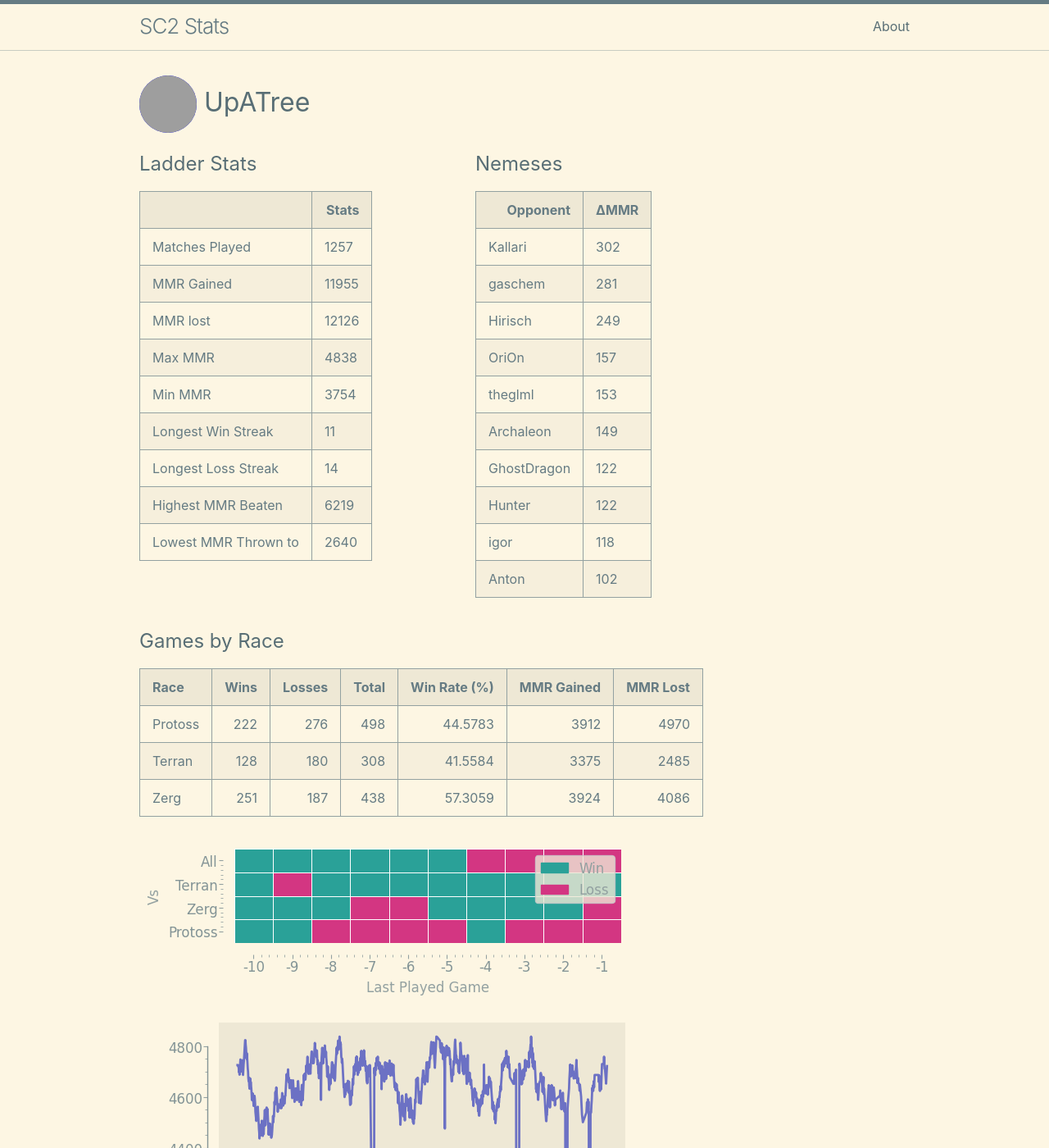
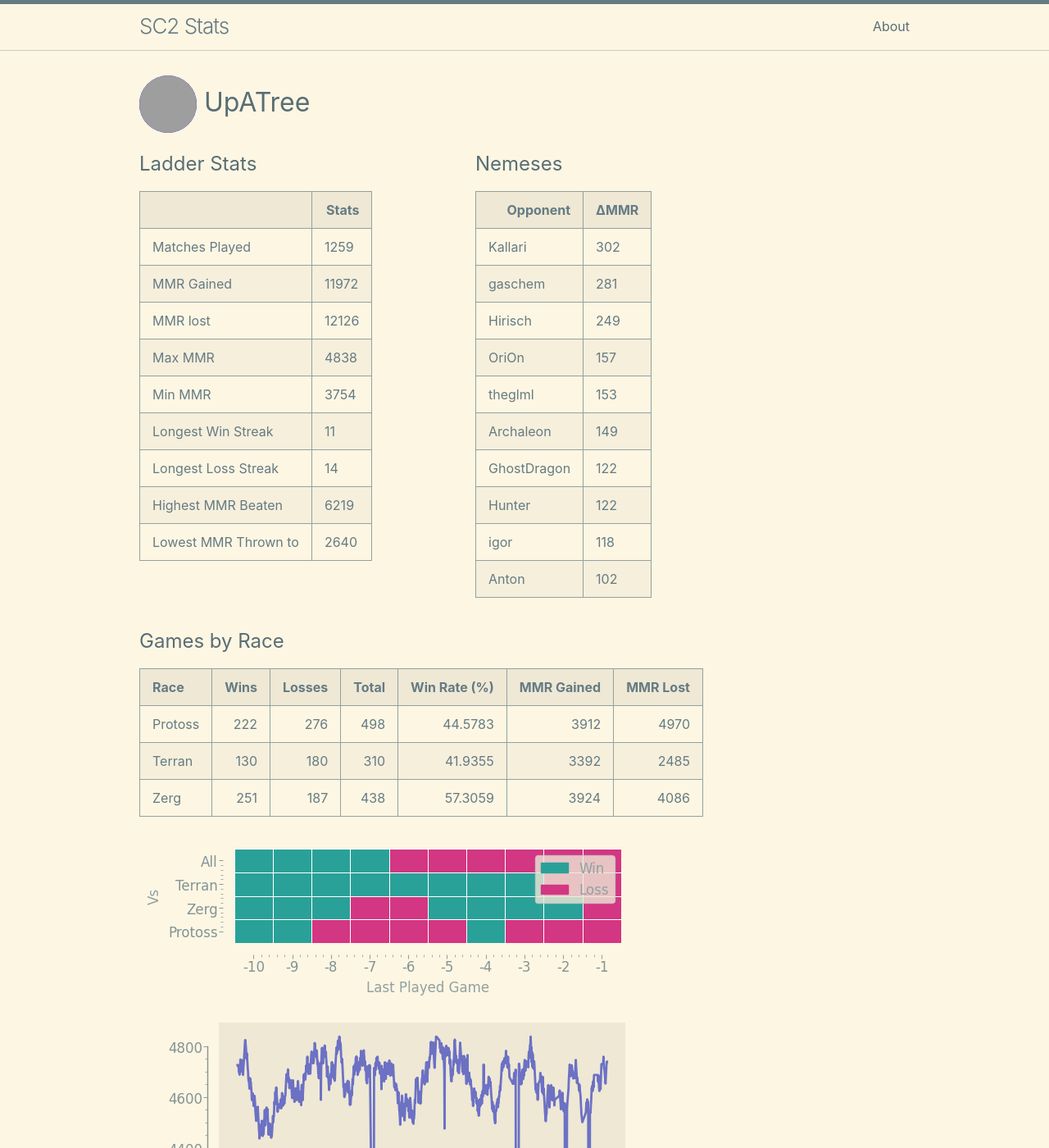
Before and after one commit to kylermurphy/UpATree, a Jekyll site: the page built from docs/index.md, in a window 1280 px wide and 1400 px high. Shown: the whole window at 82% size. Built offline with Jekyll 4.4.1, drawn with Linux system fonts in a browser that asks for light colours; grey boxes are pictures that could not be loaded.

Commit message:
running on push

```diff
--- a/docs/index.md
+++ b/docs/index.md
@@ -18,11 +18,11 @@ layout: home
   <tbody>
     <tr>
       <td>Matches Played</td>
-      <td>1257</td>
+      <td>1259</td>
     </tr>
     <tr>
       <td>MMR Gained</td>
-      <td>11955</td>
+      <td>11972</td>
     </tr>
     <tr>
       <td>MMR lost</td>
@@ -115,7 +115,7 @@ layout: home
 | Race    |   Wins |   Losses |   Total |   Win Rate (%) |   MMR Gained |   MMR Lost |
 |:--------|-------:|---------:|--------:|---------------:|-------------:|-----------:|
 | Protoss |    222 |      276 |     498 |        44.5783 |         3912 |       4970 |
-| Terran  |    128 |      180 |     308 |        41.5584 |         3375 |       2485 |
+| Terran  |    130 |      180 |     310 |        41.9355 |         3392 |       2485 |
 | Zerg    |    251 |      187 |     438 |        57.3059 |         3924 |       4086 |
 
 ![Games by Race](./assets/gm_hist.png)
--- a/log.txt
+++ b/log.txt
@@ -480,3 +480,4 @@ Writing a log file 2025-03-15 17:48:26.
 Writing a log file 2025-03-15 18:28:48.
 Writing a log file 2025-03-15 18:48:52.
 Writing a log file 2025-03-15 19:16:31.
+Writing a log file 2025-03-15 19:29:01.
```
Also changed, not shown: docs/assets/MMR.png, docs/assets/daily.png, docs/assets/gm_hist.png, docs/assets/r_wrt.png, 1 other file.
